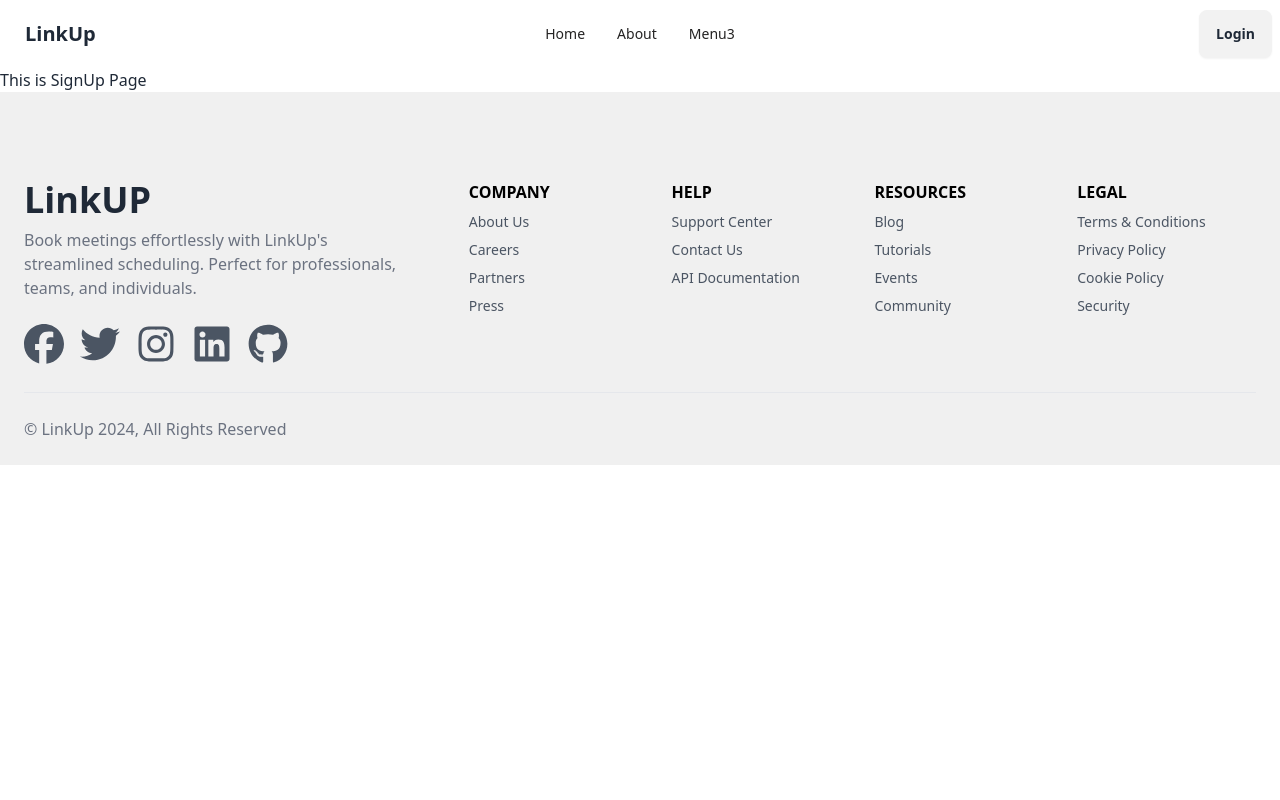
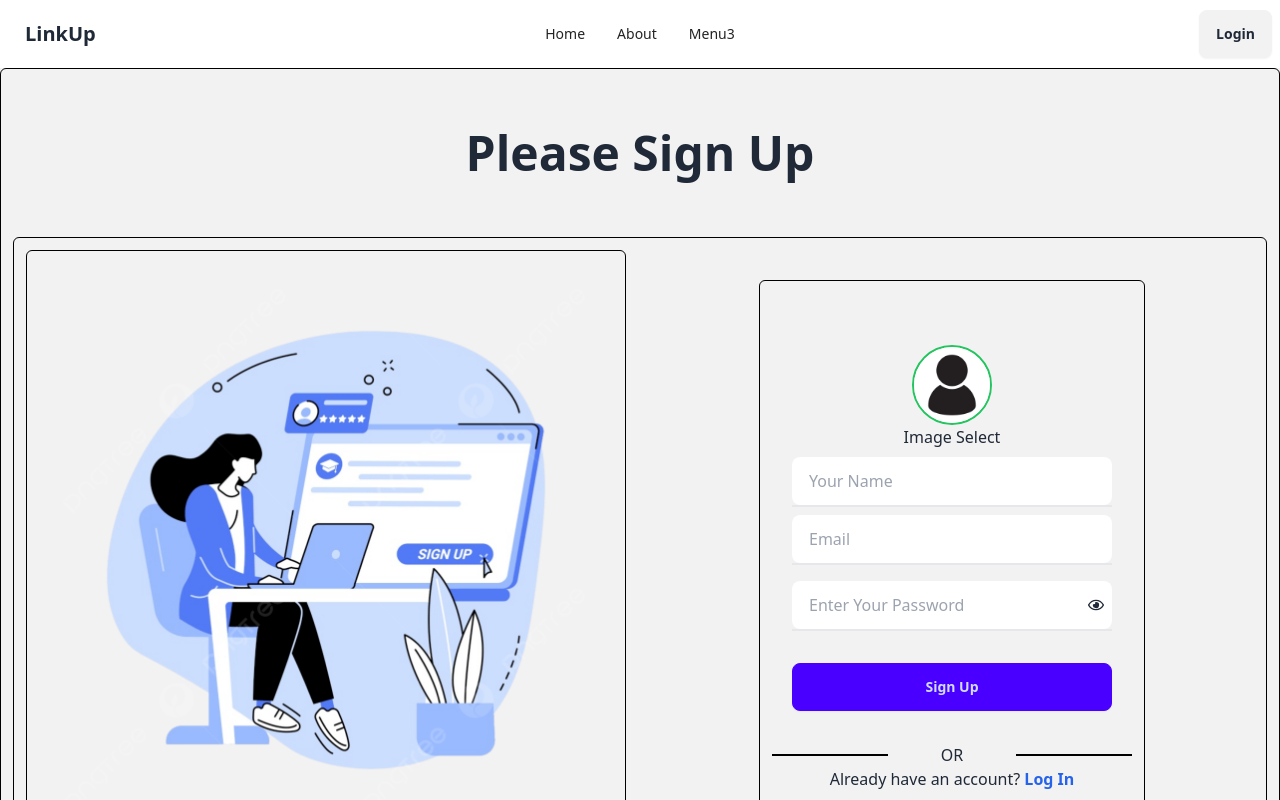
Before and after one commit to Arefin016/LinkUp-Client, a React (Vite) app: page /signUp in a window 1280 px wide. Shown: the top 800 px of the page. Built offline with nearby package versions, Linux system fonts and the light colour scheme.

Commit message:
last time

```diff
--- a/src/pages/SignUp/SignUp.jsx
+++ b/src/pages/SignUp/SignUp.jsx
@@ -1,7 +1,120 @@
+import { useRef, useState } from "react";
+import { Helmet } from "react-helmet";
+import { FaRegEye, FaRegEyeSlash } from "react-icons/fa";
+import { Link } from "react-router-dom";
 const SignUp = () => {
+  const imageRef = useRef(null)
+  const [showPassword, setShowPassword] = useState(false);
+  const [image, setImage] = useState("")
+
+  const handleImageClick = () => {
+    imageRef.current.click();
+  };
+  // const handleImageChange=(e)=>{
+  //   const file = e;
+  //   setImage('')
+  // }
   return (
-    <div>
-      <h2>This is SignUp Page</h2>
+    <div className="min-h-screen bg-base-200 ">
+      <Helmet>
+        <title>SignUp</title>
+      </Helmet>
+      <div className="border-black border rounded-md">
+        <div className="text-center md:p-3 lg:p-10 my-5 md:text-3xl text-xl font-semibold lg:text-5xl md:font-semibold lg:font-extrabold">
+          <p>Please Sign Up</p>
+        </div>
+        <div className=" flex items-center border-black border rounded-md m-3">
+
+          <div className="w-[600px] hidden md:block border-black border rounded-md m-3">
+            <img src="/public/pngtree-signing-up-for-a-course-isolated-cartoon-vector-illustrations-picture-image_8710389.png" alt="" />
+          </div>
+          <div className="mx-auto border-black border rounded-md m-3">
+            <div className="mt-8 mb-2 w-80 max-w-screen-lg sm:w-96">
+              <form className="card-body">
+                <div className="form-control">
+                  <div onClick={handleImageClick} className="items-center text-center">
+                    <label htmlFor="my_modal_8" className="bg-transparent border-none shadow-none">
+                      <img
+                        className="w-20 h-20 mx-auto border-2 rounded-full border-green-500"
+                        src="/public/profile-icon-design-free-vector.jpg"
+                        alt="Profile Icon"
+                      />
+                      <input className="hidden" type="file" ref={imageRef} />
+                      <p>Image Select</p>
+                    </label>
+                  </div>
+                </div>
+                <div className="form-control border-b-2">
+
+                  <input
+                    type="text"
+                    placeholder="Your Name"
+                    name="name"
+                    className="input focus:outline-none"
+                    required
+                  />
+                </div>
+
+                <div className="form-control border-b-2">
+                  {/* <label className="label">
+                  <span className="label-text">Email</span>
+                </label> */}
+                  <input
+                    type="email"
+                    name="email"
+                    placeholder="Email"
+                    className="input focus:outline-none"
+                    required
+                  />
+                </div>
+                <div className="form-control">
+
+                </div>
+                <div className="form-control border-b-2">
+                  {/* <label className="label">
+                  <span className="label-text">Password</span>
+                </label> */}
+                  <div className="relative">
+                    <input
+                      className="input focus:outline-none w-full py-2 px-4"
+                      type={showPassword ? "text" : "password"}
+                      placeholder="Enter Your Password"
+                      name="password"
+                      required
+                    />
+                    <span
+                      className="absolute top-4 right-2 cursor-pointer"
+                      onClick={() => setShowPassword(!showPassword)}
+                    >
+                      {showPassword ? <FaRegEyeSlash /> : <FaRegEye />}
+                    </span>
+                  </div>
+                </div>
+                <div className="form-control mt-6">
+                  <button className="btn btn-primary">Sign Up</button>
+                </div>
+              </form>
+
+              <div className="grid grid-cols-3 items-center">
+                <span className="ml-3 text-black">
+                  <hr className="border border-black" />
+                </span>
+
+                <span className="text-center">OR</span>
+                <span className="mr-3 text-black"><hr className="border border-black" /></span>
+              </div>
+              <div className="text-center pb-5">
+                <p>
+                  Already have an account?{" "}
+                  <Link className="font-bold text-blue-600" to="/login">
+                    Log In
+                  </Link>
+                </p>
+              </div>
+            </div>
+          </div>
+        </div>
+      </div>
     </div>
   );
 };
```
